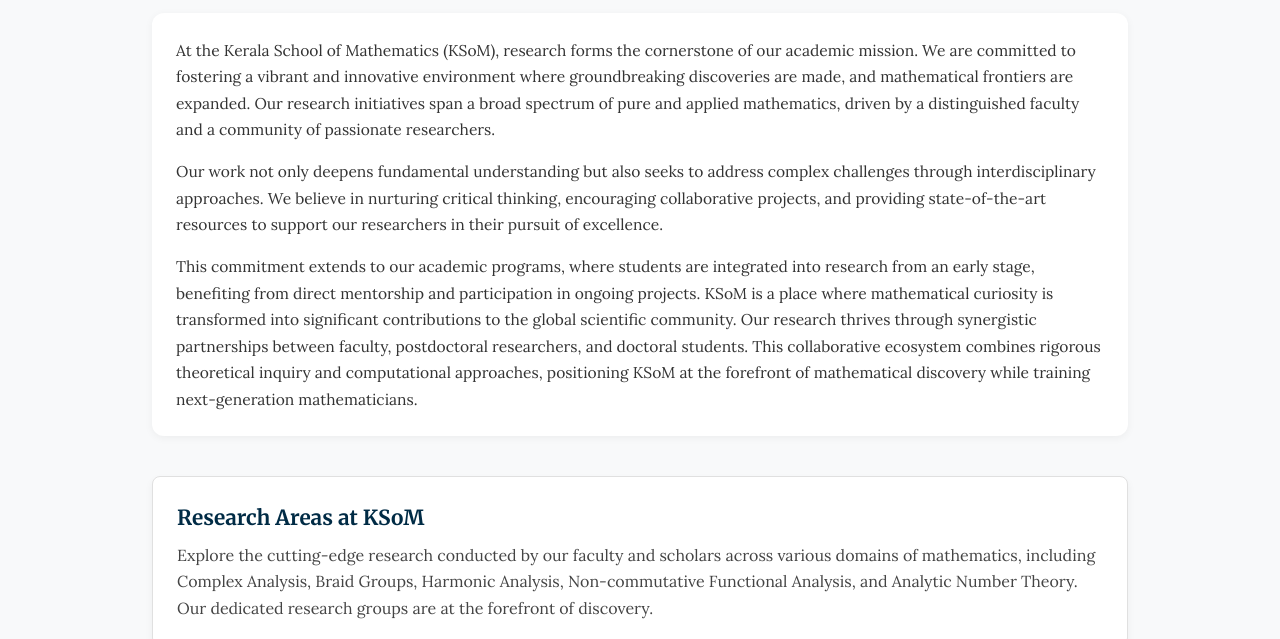
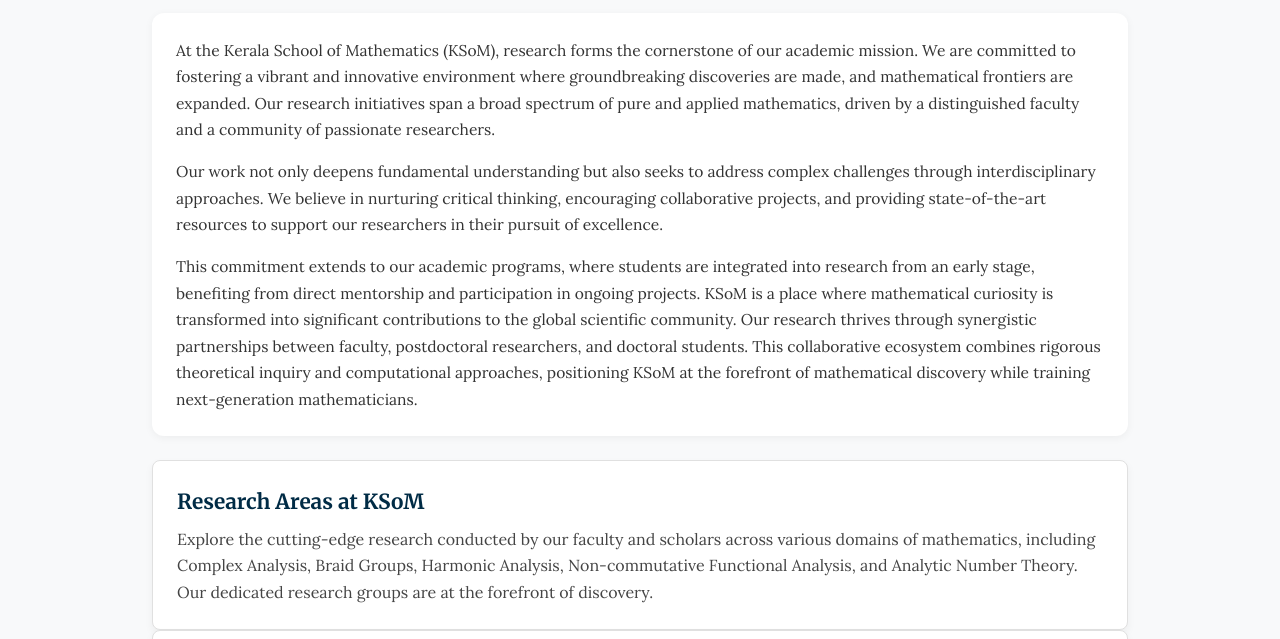
Before and after one commit to ksom-coe/ksom-coe.github.io, an Eleventy site: page research/index.md in a window 1280 px wide. Shown: the part 161-800 px from the top of the page. Built offline with nearby package versions, Linux system fonts and the light colour scheme; Eleventy itself is replaced by a stand-in of ours; files that its build step writes are made by us from their sources; files whose address does not match are found by name.

Commit message:
Update style.css

```diff
--- a/css/style.css
+++ b/css/style.css
@@ -413,7 +413,7 @@
     grid-template-areas: none; /* No specific grid areas */
     width: 90%; /* Maintain overall content width from base */
     max-width: var(--max-content-width); /* Ensure it respects your defined max width */
-    gap: 0.5rem; /* Adjust gap for stacked content */
+    gap: 0rem; /* Adjust gap for stacked content */
     display: flex; /* Changed to flex for vertical stacking without grid areas */
     flex-direction: column; /* Stack items vertically */
     margin-bottom: 3rem;
```
